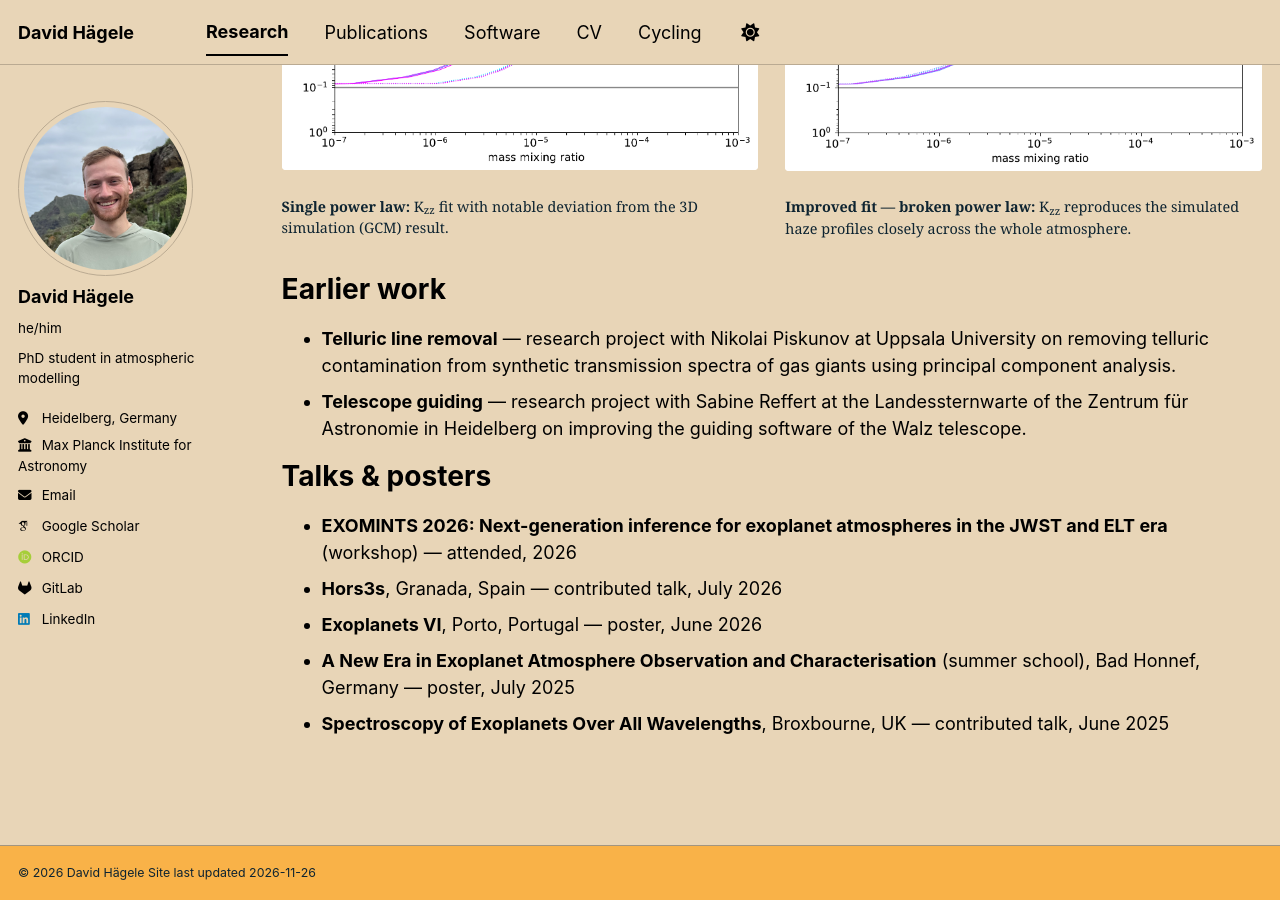
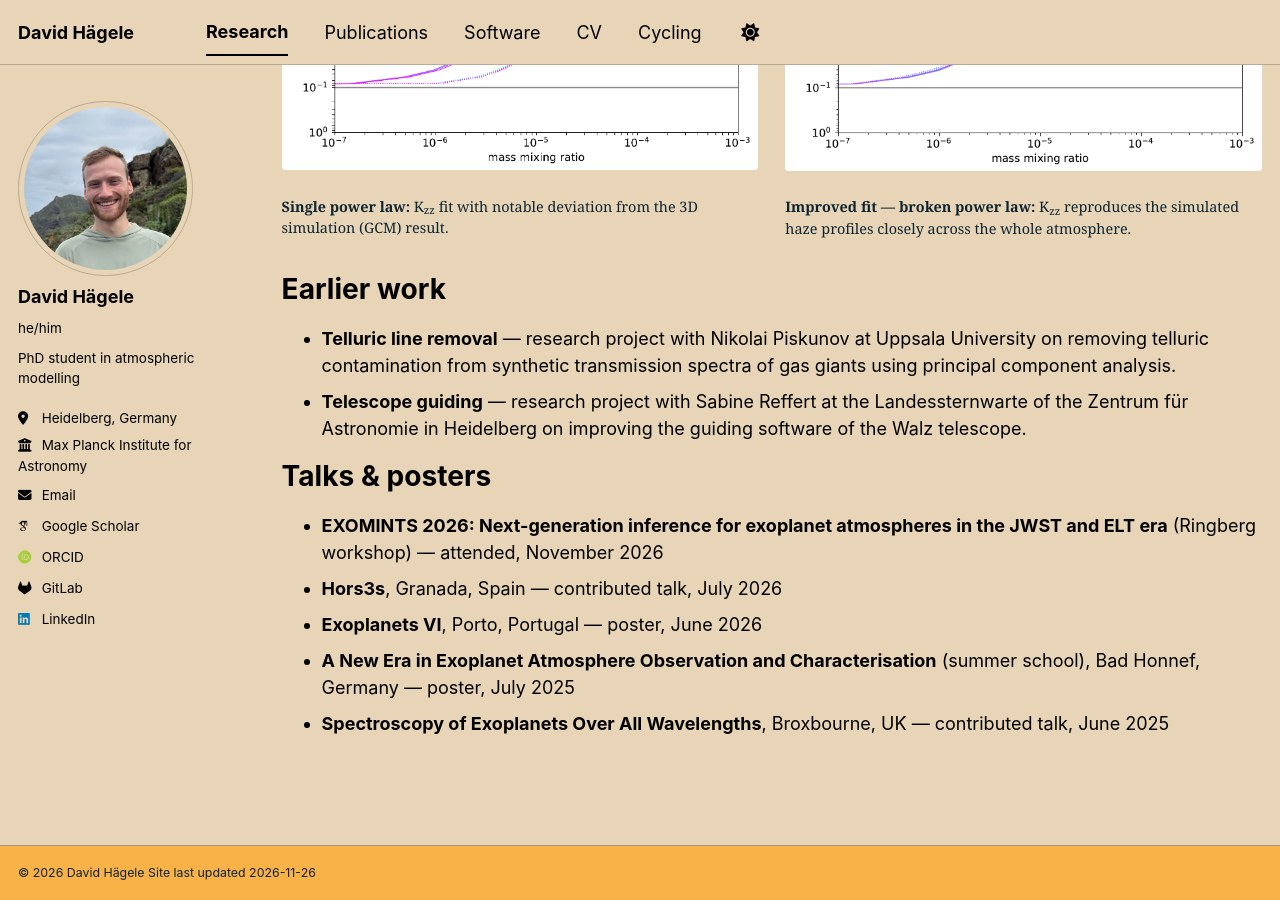
Before and after one commit to DavidHaegele/DavidHaegele.github.io, a Jekyll site: the page built from _pages/research.md, in a window 1280 px wide and 900 px high, scrolled down 1785 px. Built offline with Jekyll 4.4.1, drawn with Linux system fonts in a browser that asks for light colours; some web fonts are replaced; a script bundle is joined from its source files by our own code; library files that are not in the unit come from our copies.

Commit message:
Fixed small mistakes

```diff
--- a/_pages/research.md
+++ b/_pages/research.md
@@ -60,7 +60,7 @@ Earlier work
 Talks & posters
 ======
 
-- **EXOMINTS 2026: Next-generation inference for exoplanet atmospheres in the JWST and ELT era** (workshop) — attended, 2026
+- **EXOMINTS 2026: Next-generation inference for exoplanet atmospheres in the JWST and ELT era** (Ringberg workshop) — attended, November 2026
 - **Hors3s**, Granada, Spain — contributed talk, July 2026
 - **Exoplanets VI**, Porto, Portugal — poster, June 2026
 - **A New Era in Exoplanet Atmosphere Observation and Characterisation** (summer school), Bad Honnef, Germany — poster, July 2025
```
